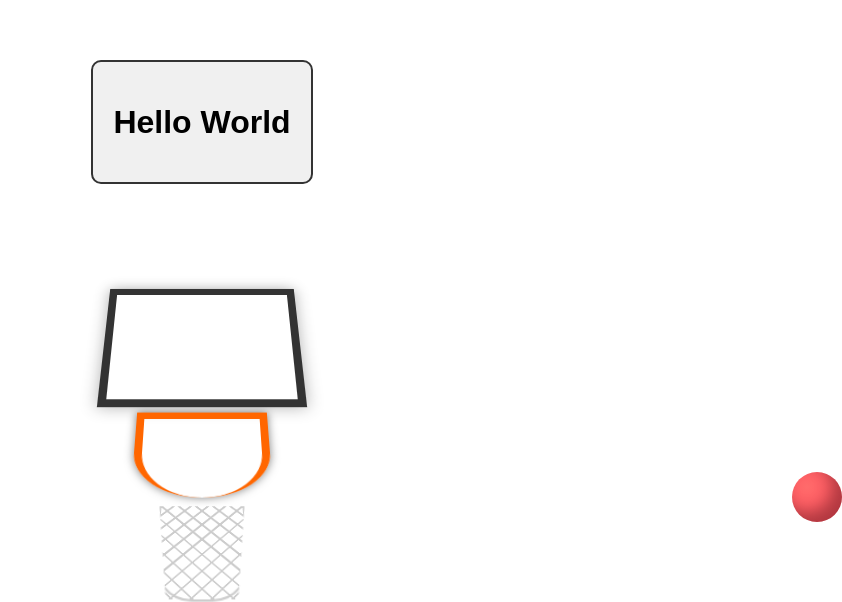
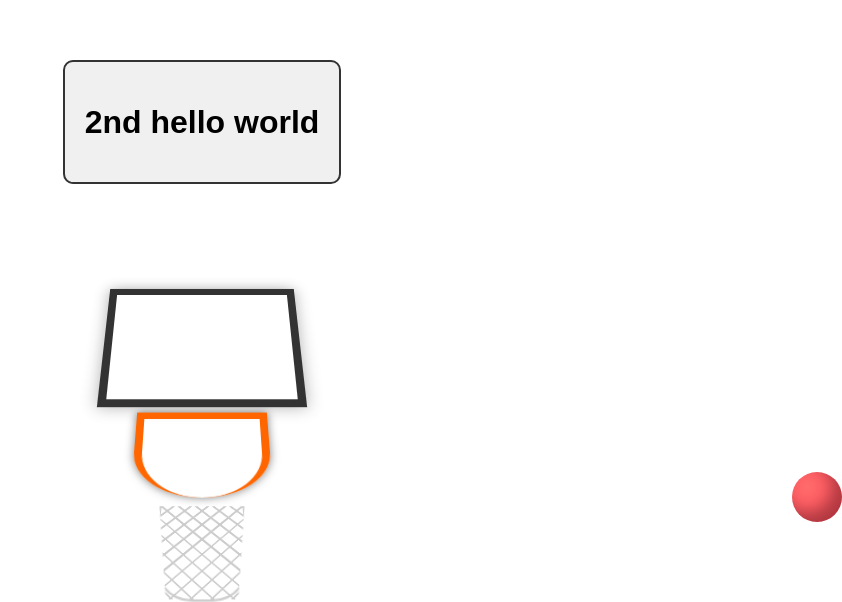
Before and after one commit to ftnabeelah/githubtest, a plain HTML site: page index.html in a window 1280 px wide. Shown: the part 278-880 px from the top of the page, without its empty margins (438-1280 px from the left). Drawn offline with Linux system fonts and the light colour scheme.

Commit message:
changing text on cursor

```diff
--- a/index.html
+++ b/index.html
@@ -6,7 +6,7 @@
     <title>Hello World</title>
 </head>
 <body>
-    <h1>Hello World</h1>
+    <h1>2nd hello world</h1>
 </body>
 </html>
 <style>
```
